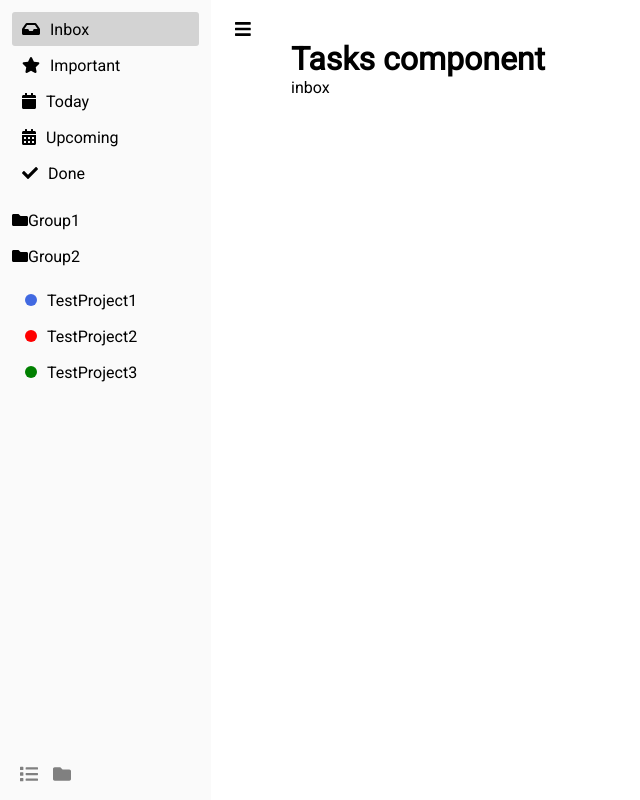
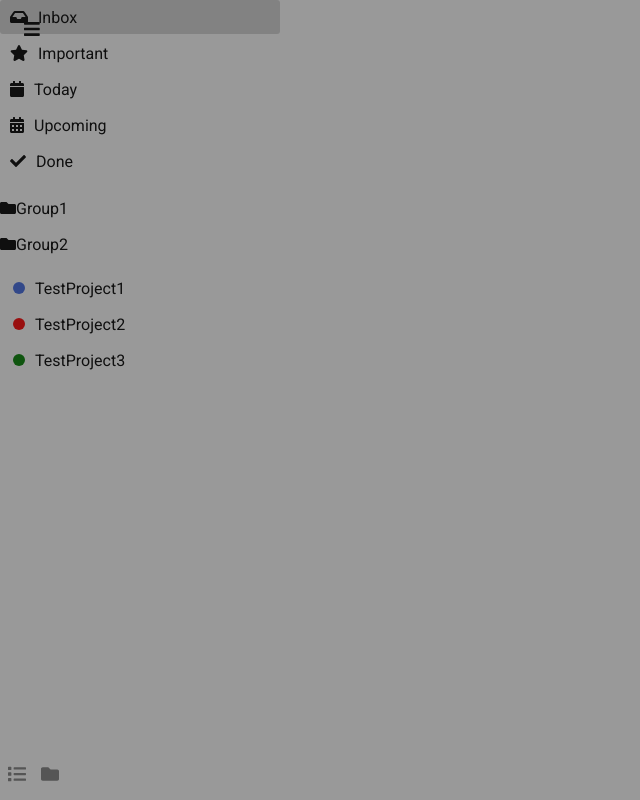
Before and after one commit to rafalrybicki/task_manager, a Vue app: page /inbox in a window 1280 px wide. Shown: the whole page, without its empty margins (0-640 px from the left). Built offline with nearby package versions, Linux system fonts and the light colour scheme.

Commit message:
Add Overlay component

```diff
--- a/src/App.vue
+++ b/src/App.vue
@@ -1,5 +1,5 @@
 <template>
-	<div id="app" class="app flex">
+	<div id="app" class="app" v-on:close-menu="showMenu = false">
 		<Menu :class="{show: showMenu}" />
 		<main class="h100 w100 relative">
 			<IconButton
@@ -9,18 +9,21 @@
 			/>
          <router-view></router-view>
       </main>
+		<Overlay />
 	</div>
 </template>
 
 <script>
 import Menu from './components/Menu.vue'
 import IconButton from './components/IconButton.vue'
+import Overlay from './components/Overlay.vue'
 
 export default {
 	name: 'App',
 	components: {
 		Menu,
-		IconButton
+		IconButton,
+		Overlay
 	},
 	data() {
 		return {
@@ -34,12 +37,8 @@ export default {
 	.app {
 		height: 100%;
 		width: 100%;
+		overflow: hidden;
 	}
-
-	main {
-		padding: 40px 80px;
-	}
-
 	.menu-btn {
 		top: 12px;
 		left: 15px;
--- a/src/components/Menu.vue
+++ b/src/components/Menu.vue
@@ -1,6 +1,6 @@
 <template>
-   <header class="relative">
-      <nav class="h100">
+   <header class="absolute h100 w100 flex">
+      <nav class="menu">
          <SmartList />
          <br>
          <ProjectList />
@@ -25,18 +25,19 @@ export default {
 
 <style scoped>
    header {
-      background-color: #FAFAFA;
-      padding-bottom: 25px;
+      z-index: 10;
+      background-color: white;
       width: 0;
       overflow: hidden;
       transition: all 0.2s;
    }
 
    header.show {
-      width: 260px;
+      width: 100vw;
    }
 
-   nav {
-      padding: 12px;
+   .menu {
+      width: 280px;
+      z-index: 10;
    }
 </style>
--- /dev/null
+++ b/src/components/Overlay.vue
@@ -0,0 +1,13 @@
+<template>
+   <div class="overlay absolute h100 w100"></div>
+</template>
+
+<style>
+   .overlay {
+      top: 0;
+      left: 0;
+      z-index: 10;
+      opacity: 0.46;
+      background-color: rgb(33, 33, 33);
+   }
+</style>
```
